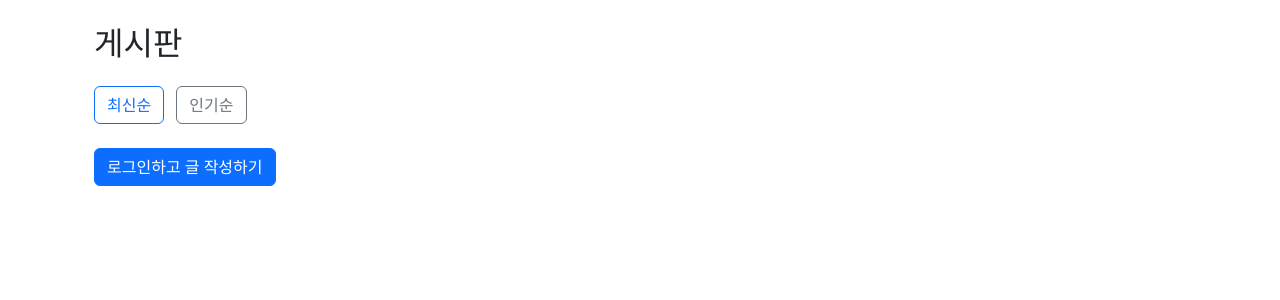
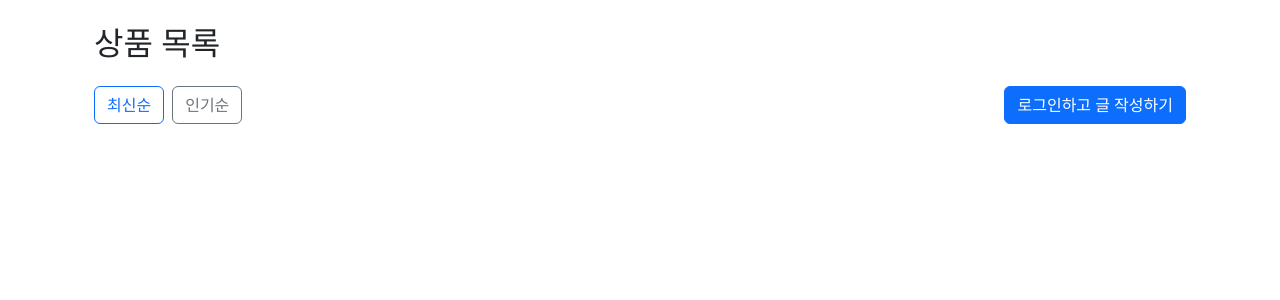
Before and after one commit to yunlowell/ifj, a Django app: page /products/ in a window 1280 px wide. Shown: the part 60-360 px from the top of the page. Run offline with Django 4.2, Linux system fonts and the light colour scheme; data that the repository does not hold is empty; some libraries are stand-ins or nearby versions.

Commit message:
feat: 메인페이지 세부사항 수정
버튼 위치 조정

```diff
--- a/products/templates/products/products.html
+++ b/products/templates/products/products.html
@@ -3,19 +3,21 @@
 {% block content %}
 
 <div class="container mt-4">
-    <h2 class="mb-4">게시판</h2>
+    <h2 class="mb-4">상품 목록</h2>
 
-    <form action="" method="GET" id="prdForm" class="mb-4">
+    <div class="d-flex justify-content-between mb-4">
+        <form action="" method="GET" id="prdForm" class="d-flex">
             {% csrf_token %}
             <button type="submit" name="sort" value="latest" class="btn btn-outline-primary me-2">최신순</button>
             <button type="submit" name="sort" value="popular" class="btn btn-outline-secondary">인기순</button>
         </form>
 
         {% if request.user.is_authenticated %}
-    <a href="{% url 'articles:create' %}" class="btn btn-success mb-4">새로운 글작성</a>
+        <a href="{% url 'articles:create' %}" class="btn btn-success ms-auto">새로운 글작성</a>
         {% else %}
-    <a href="{% url 'accounts:login' %}" class="btn btn-primary mb-4">로그인하고 글 작성하기</a>
+        <a href="{% url 'accounts:login' %}" class="btn btn-primary ms-auto">로그인하고 글 작성하기</a>
         {% endif %}
+    </div>
 
     <div class="row">
         {% for article in articles %}
--- a/spartamarket/views.py
+++ b/spartamarket/views.py
@@ -1,4 +1,4 @@
 from django.shortcuts import render
 
 def main(request):
-    return render(request, 'main.html')  # main.html 템플릿을 렌더링
+    return render(request, 'main.html')
--- a/templates/main.html
+++ b/templates/main.html
@@ -4,9 +4,9 @@
 <div class="container mt-5">
     <div class="p-5 mb-4 bg-light rounded-3">
         <div class="container-fluid py-5">
-            <h1 class="display-5 fw-bold mb-5">Welcome to IFJ Market</h1>
-            <p class="fs-4">필요 없는 물건 필요한 사람에게</p>
-            <p class="fs-4">어디에나 있는 물건이 아닌 당신이 찾던 바로 그 물건</p>
+            <h1 class="display-5 fw-bold mb-5">Welcome to IFJ Sparta Market</h1>
+            <p class="fs-4">우리를 위한 중고거래</p>
+            <p class="fs-4">IFJ 스파르타 마켓</p>
             <a href="{% url 'articles:articles' %}" class="btn btn-primary btn-lg">상품 둘러보기</a>
         </div>
     </div>
```
Also changed, not shown: media/profile_pics/비타민.png (added). Lines whose indentation alone changed are shown as unchanged.
